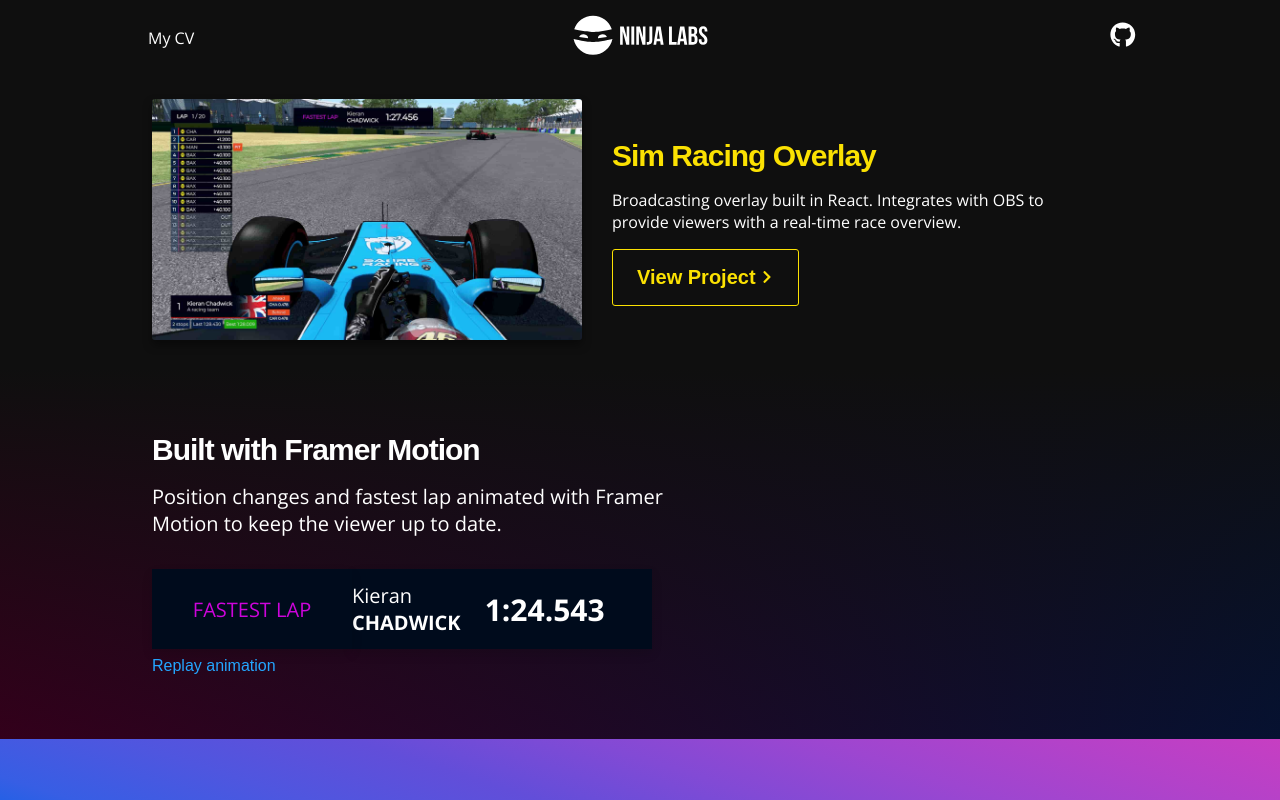
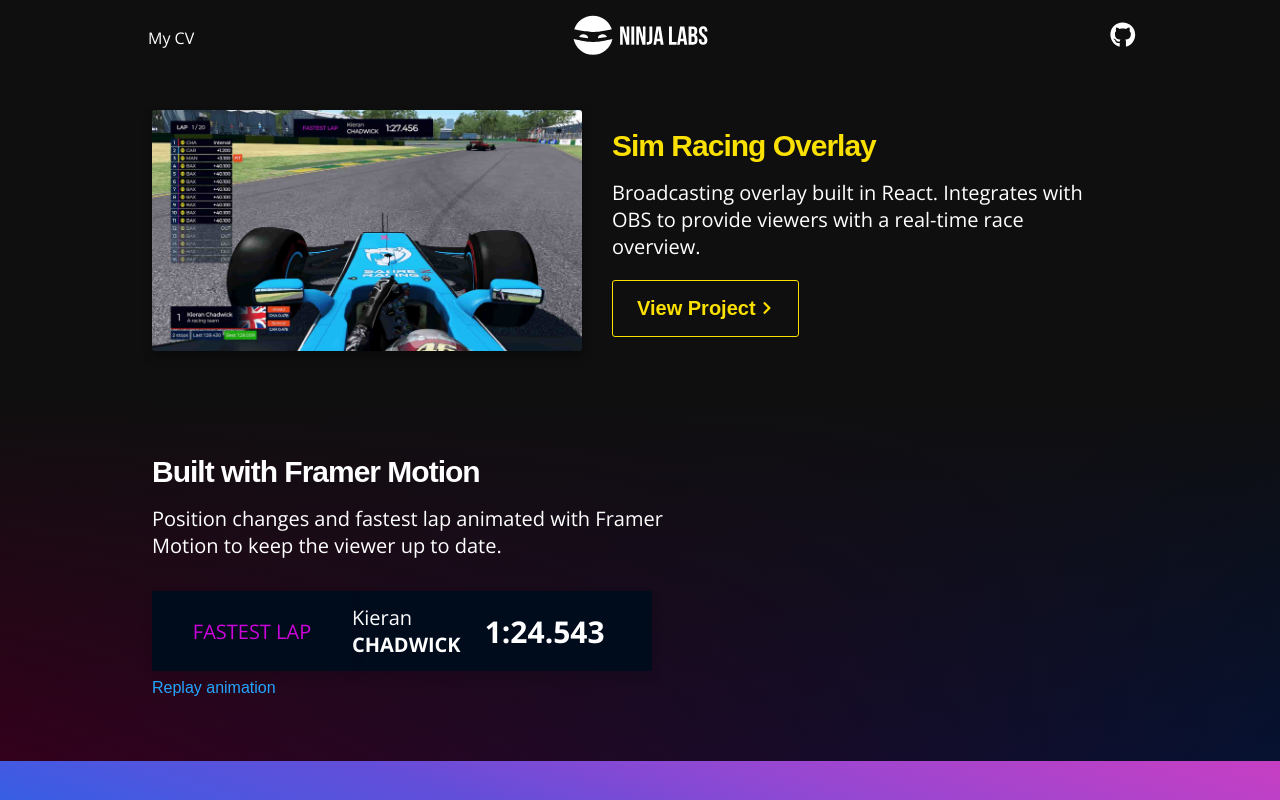
Before and after one commit to NinjaLabsUK/ninjalabs-website, a Next.js app: page / in a window 1280 px wide. Built offline with nearby package versions, Linux system fonts and the light colour scheme.

Commit message:
fix font size

```diff
--- a/pages/Home/components/Project.module.css
+++ b/pages/Home/components/Project.module.css
@@ -19,7 +19,7 @@
 
 .text {
   color: var(--color-white);
-  fontsize: var(--font-size-large);
+  font-size: var(--font-size-large);
 }
 
 @media (--medium-viewport) {
```
